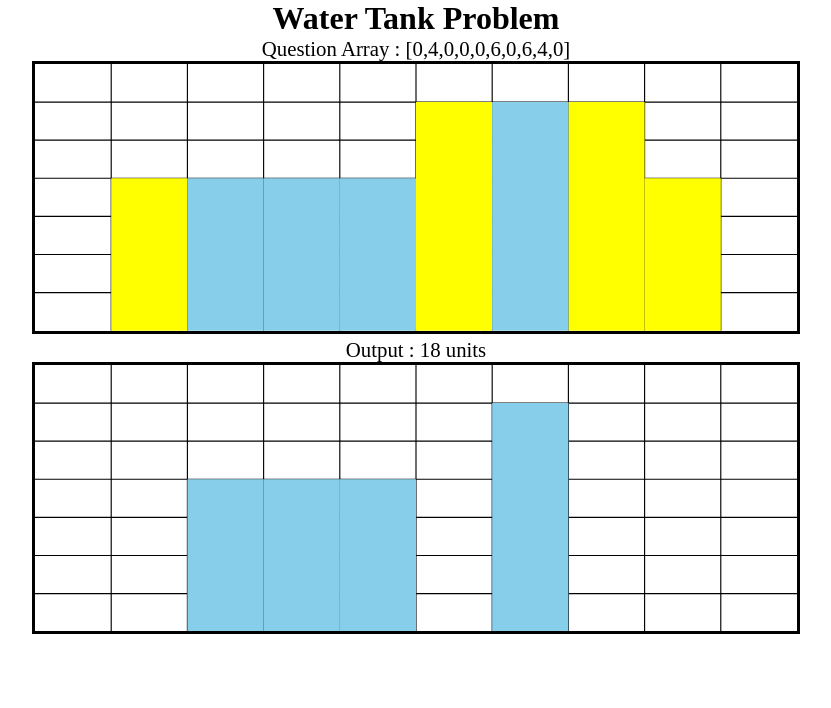
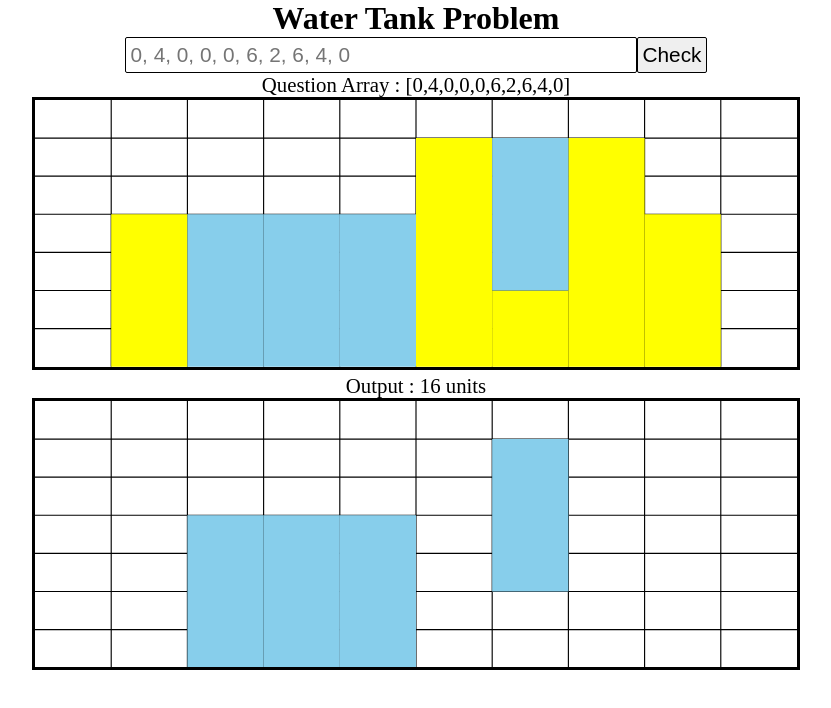
Before and after one commit to GitsOfVivek/Water-Tank-Problem, a plain HTML site: page index.html in a window 1280 px wide. Shown: the whole page, without its empty margins (224-1055 px from the left). Drawn offline with Linux system fonts and the light colour scheme.

Commit message:
input feature added

```diff
--- a/index.html
+++ b/index.html
@@ -13,6 +13,14 @@
 			<h1 class="heading">Water Tank Problem</h1>
 		</header>
 		<main class="main">
+			<!-- Input -->
+			<div class="input-box">
+				<input
+					type="text"
+					id="input-arr"
+					placeholder="0, 4, 0, 0, 0, 6, 2, 6, 4, 0" />
+				<button id="btn">Check</button>
+			</div>
 			<!-- Queston Array Visual -->
 			<div id="ques-arr"></div>
 			<svg id="ques-svg" class="input-array-view"></svg>
--- a/script.js
+++ b/script.js
@@ -2,7 +2,20 @@ const arrayEl = document.querySelector('.arr');
 const quesSVG = document.getElementById('ques-svg');
 const ansSVG = document.getElementById('ans-svg');
 
-const arr = [0, 4, 0, 0, 0, 6, 0, 6, 4, 0];
+const inputArray = [0, 4, 0, 0, 0, 6, 2, 6, 4, 0];
+document.getElementById('btn').addEventListener('click', function () {
+	const arr = document
+		.getElementById('input-arr')
+		.value.split(',')
+		.map(el => Number(el));
+	const n = inputArray.length;
+	inputArray.splice(0, n);
+	arr.map(el => inputArray.push(el));
+	const output = resultArr(inputArray);
+	createQuesSVG(inputArray, output);
+	createAnsSVG(inputArray, output);
+	document.getElementById('input-arr').value = '';
+});
 
 // Algo
 const resultArr = function (arr) {
@@ -34,7 +47,7 @@ const resultArr = function (arr) {
 
 // Create Ques SVG
 const createQuesSVG = function (arr, output) {
-	console.log(arr);
+	document.getElementById('ques-svg').innerHTML = '';
 	const maximumElInArr = arr.reduce((max, cur) => (max < cur ? cur : max));
 	document.getElementById(
 		'ques-arr'
@@ -114,6 +127,7 @@ const createQuesSVG = function (arr, output) {
 
 // Create Ans SVG
 const createAnsSVG = function (arr, output) {
+	document.getElementById('ans-svg').innerHTML = '';
 	const maximumElInArr = arr.reduce((max, cur) => (max < cur ? cur : max));
 	document.getElementById(
 		'ans-unit'
@@ -172,7 +186,7 @@ const createAnsSVG = function (arr, output) {
 	}
 };
 window.onload = function () {
-	const output = resultArr(arr);
-	createQuesSVG(arr, output);
-	createAnsSVG(arr, output);
+	const output = resultArr(inputArray);
+	createQuesSVG(inputArray, output);
+	createAnsSVG(inputArray, output);
 };
--- a/style.css
+++ b/style.css
@@ -9,6 +9,25 @@
 .heading {
 	text-align: center;
 }
+.input-box {
+	display: flex;
+	align-items: center;
+	justify-content: center;
+}
+#input-arr,
+#btn {
+	font-size: 1.3rem;
+	padding: 5px 5px;
+	outline: none;
+	border: 1px solid black;
+	border-radius: 2px;
+}
+#input-arr {
+	width: 40vw;
+}
+#btn {
+	cursor: pointer;
+}
 #ques-arr,
 #ans-unit {
 	text-align: center;
```
